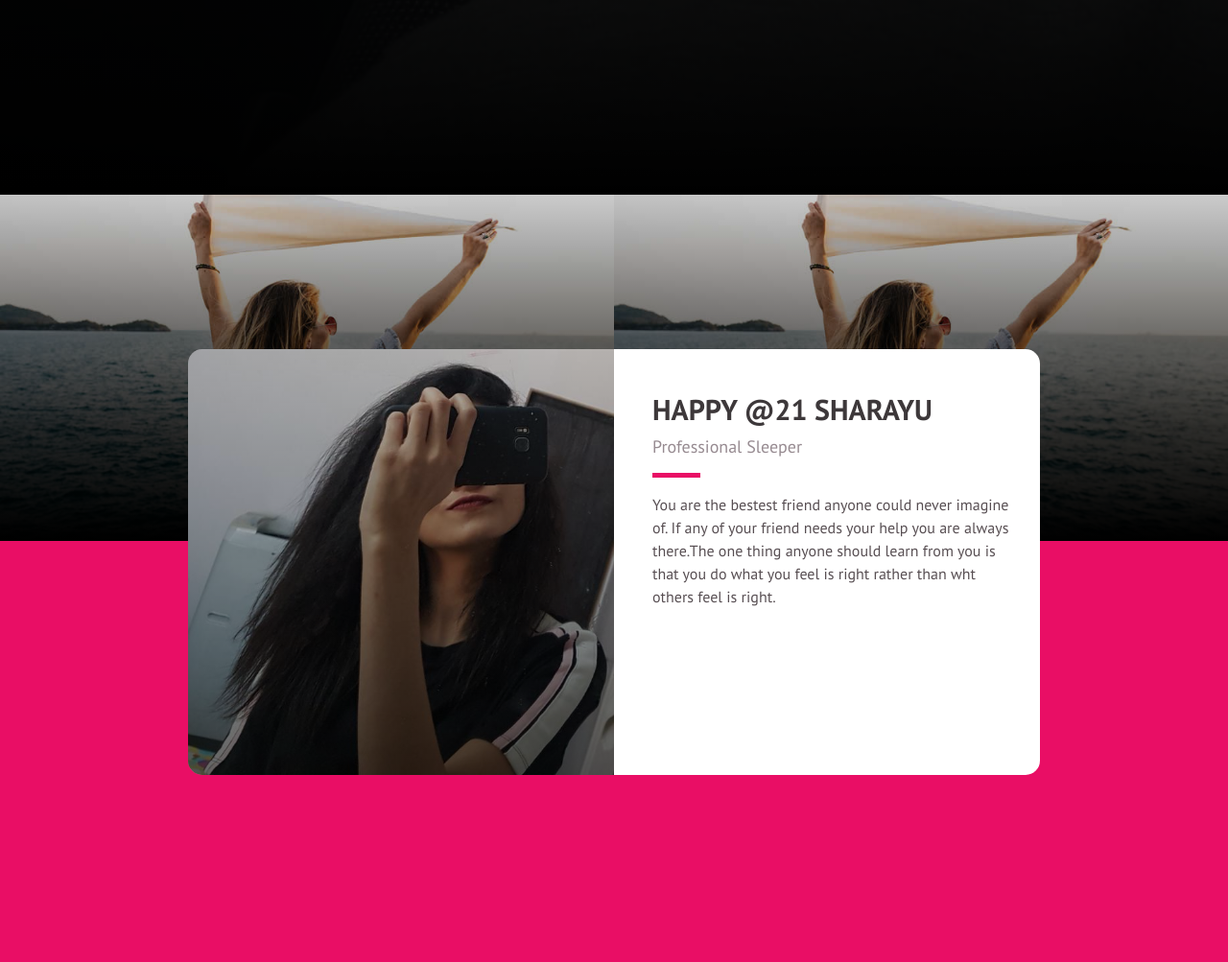
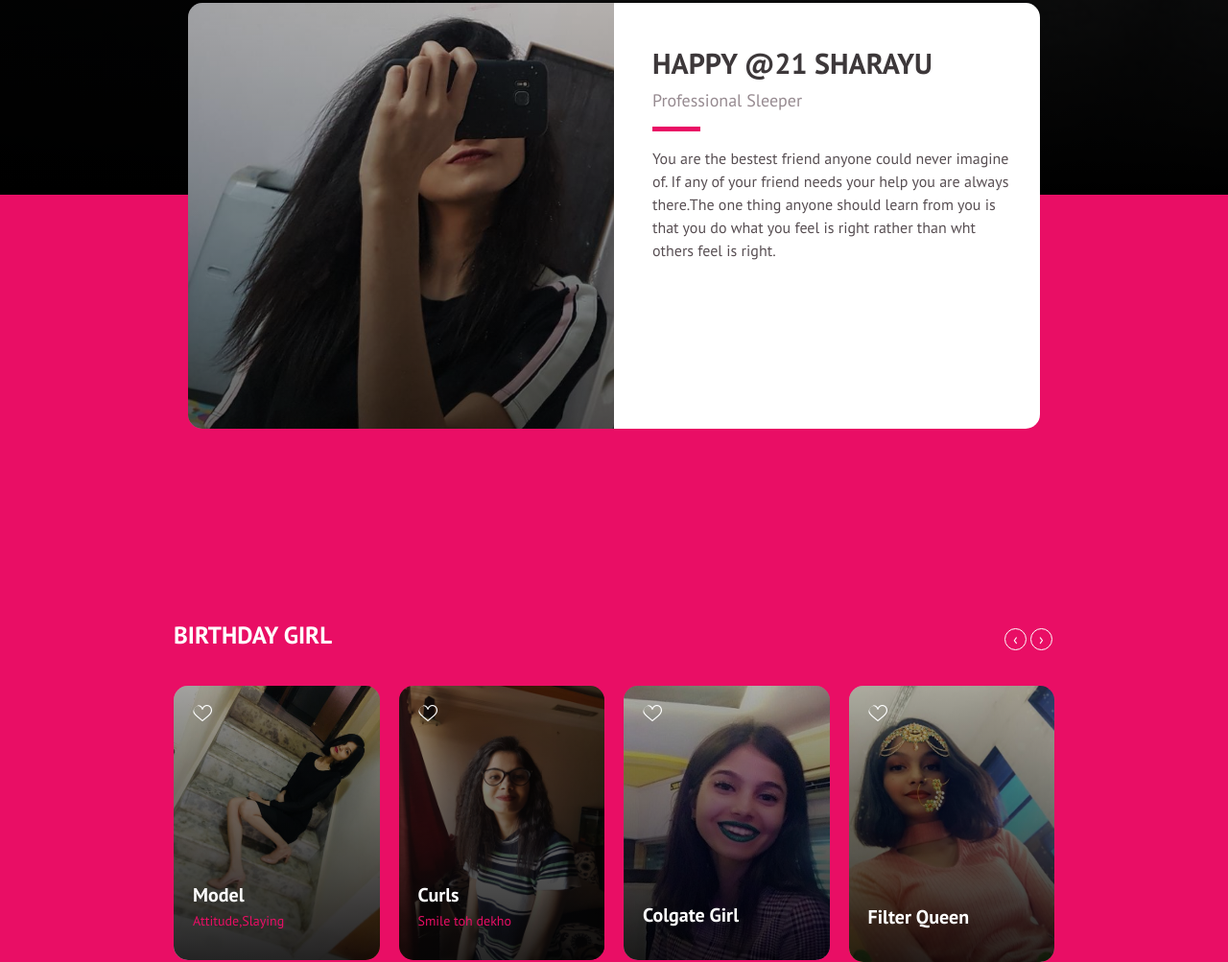
Before and after one commit to ShadowCBN/birthday-wish, a plain HTML site: page index.html in a window 1280 px wide. Shown: the part 2208-3211 px from the top of the page at 96% size. Drawn offline with Linux system fonts and the light colour scheme.

Commit message:
Update index.html

```diff
--- a/index.html
+++ b/index.html
@@ -51,20 +51,7 @@
       </div>
     </div>
   </div>
-  <div class="container-fluid fh5co-two-img">
-    <div class="row">
-      <div class="col-sm-6 pr-0 pl-0">
-        <div class="card"> <img class="card-img" src="assets/img/girl2.jpg" alt="">
-          <div class="card-img-overlay"> </div>
-        </div>
-      </div>
-      <div class="col-sm-6 pr-0 pl-0">
-        <div class="card"> <img class="card-img" src="assets/img/girl2.jpg" alt="">
-          <div class="card-img-overlay"> </div>
-        </div>
-      </div>
-    </div>
-  </div>
+
 
   <div class="container-fluid fh5co-recent-work">
     <div class="container contact-pop">
```
